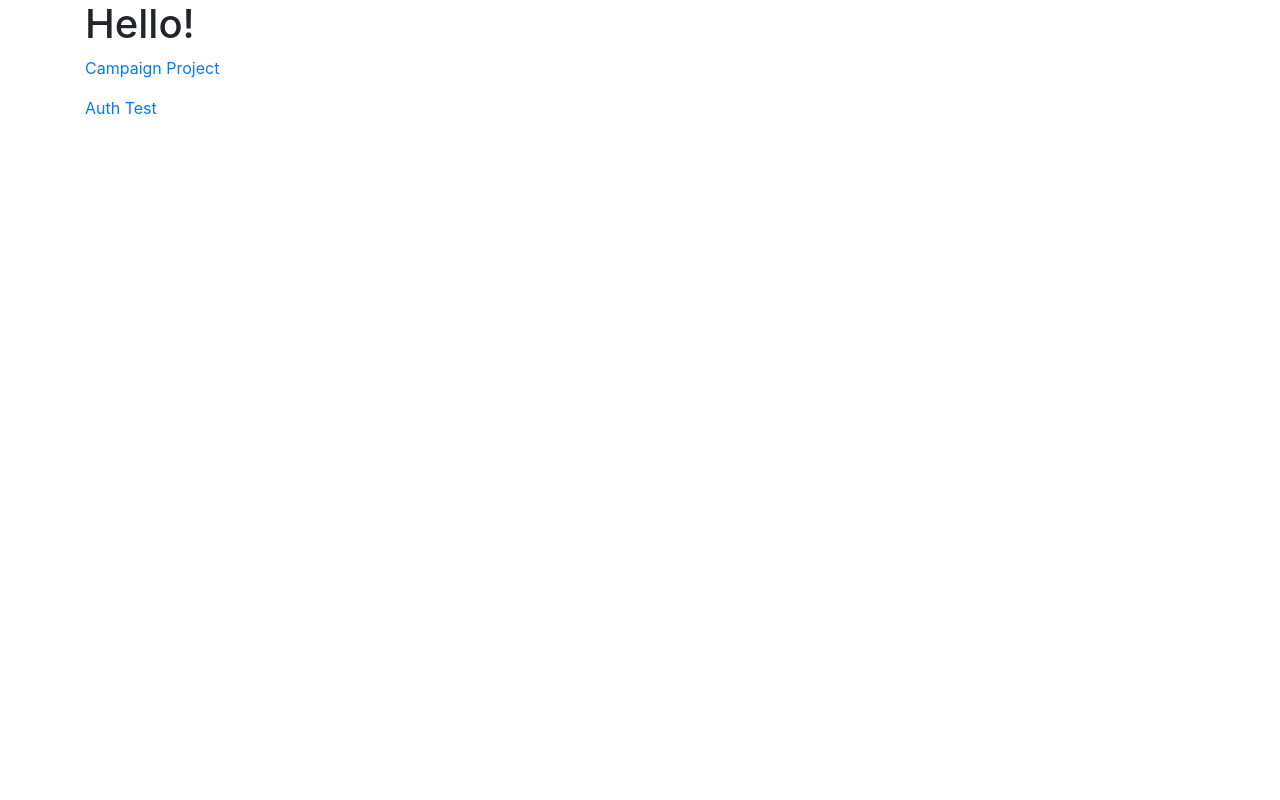
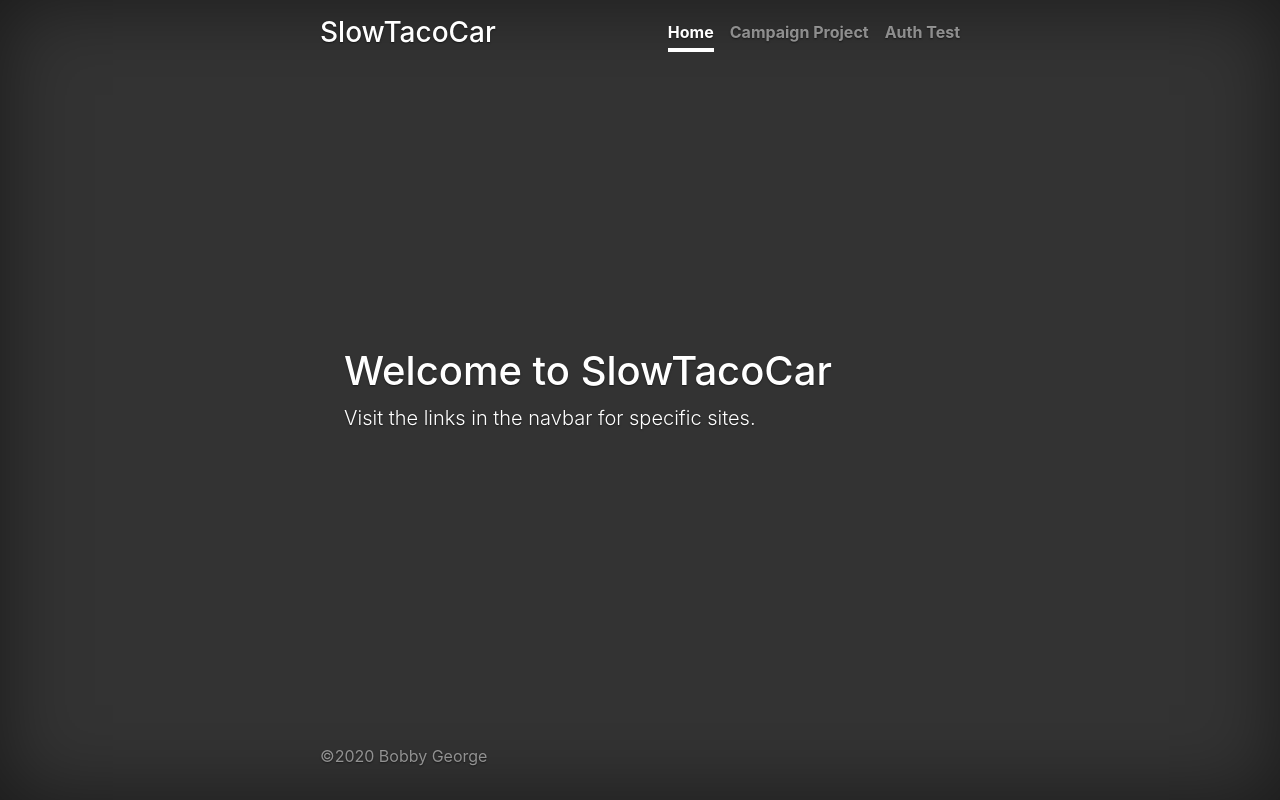
Before and after one commit to agent-c-csa/slowtacocar, a plain HTML site: page public/index.html in a window 1280 px wide. Drawn offline with nearby package versions, Linux system fonts and the light colour scheme.

Commit message:
Cover template

```diff
--- a/public/index.html
+++ b/public/index.html
@@ -8,13 +8,33 @@
     <!-- Bootstrap CSS -->
     <link rel="stylesheet" href="https://stackpath.bootstrapcdn.com/bootstrap/4.5.0/css/bootstrap.min.css" integrity="sha384-9aIt2nRpC12Uk9gS9baDl411NQApFmC26EwAOH8WgZl5MYYxFfc+NcPb1dKGj7Sk" crossorigin="anonymous">
 
-    <title>Hello, world!</title>
+    <link rel="stylesheet" href="site.css">
+
+    <title>SlowTacoCar</title>
   </head>
   <body>
-    <div class="container">
-      <h1>Hello!</h1>
-      <p><a href="https://campaign.slowtacocar.com">Campaign Project</a></p>
-      <p><a href="https://auth.slowtacocar.com">Auth Test</a></p>
+    <div class="cover-container d-flex w-100 h-100 p-3 mx-auto flex-column">
+      <header class="masthead mb-auto">
+        <div class="inner">
+          <h3 class="masthead-brand">SlowTacoCar</h3>
+          <nav class="nav nav-masthead justify-content-center">
+            <a class="nav-link active" href="#">Home</a>
+            <a class="nav-link" href="https://campaign.slowtacocar.com">Campaign Project</a>
+            <a class="nav-link" href="https://auth.slowtacocar.com">Auth Test</a>
+          </nav>
+        </div>
+      </header>
+
+      <main role="main" class="inner cover">
+        <h1 class="cover-heading">Welcome to SlowTacoCar</h1>
+        <p class="lead">Visit the links in the navbar for specific sites.</p>
+      </main>
+
+      <footer class="mastfoot mt-auto">
+        <div class="inner">
+          <p>&copy;2020 Bobby George</p>
+        </div>
+      </footer>
     </div>
 
     <!-- Optional JavaScript -->
--- /dev/null
+++ b/public/site.css
@@ -0,0 +1,106 @@
+/*
+ * Globals
+ */
+
+/* Links */
+a,
+a:focus,
+a:hover {
+  color: #fff;
+}
+
+/* Custom default button */
+.btn-secondary,
+.btn-secondary:hover,
+.btn-secondary:focus {
+  color: #333;
+  text-shadow: none; /* Prevent inheritance from `body` */
+  background-color: #fff;
+  border: .05rem solid #fff;
+}
+
+
+/*
+ * Base structure
+ */
+
+html,
+body {
+  height: 100%;
+  background-color: #333;
+}
+
+body {
+  display: -ms-flexbox;
+  display: flex;
+  color: #fff;
+  text-shadow: 0 .05rem .1rem rgba(0, 0, 0, .5);
+  box-shadow: inset 0 0 5rem rgba(0, 0, 0, .5);
+}
+
+.cover-container {
+  max-width: 42em;
+}
+
+
+/*
+ * Header
+ */
+.masthead {
+  margin-bottom: 2rem;
+}
+
+.masthead-brand {
+  margin-bottom: 0;
+}
+
+.nav-masthead .nav-link {
+  padding: .25rem 0;
+  font-weight: 700;
+  color: rgba(255, 255, 255, .5);
+  background-color: transparent;
+  border-bottom: .25rem solid transparent;
+}
+
+.nav-masthead .nav-link:hover,
+.nav-masthead .nav-link:focus {
+  border-bottom-color: rgba(255, 255, 255, .25);
+}
+
+.nav-masthead .nav-link + .nav-link {
+  margin-left: 1rem;
+}
+
+.nav-masthead .active {
+  color: #fff;
+  border-bottom-color: #fff;
+}
+
+@media (min-width: 48em) {
+  .masthead-brand {
+    float: left;
+  }
+  .nav-masthead {
+    float: right;
+  }
+}
+
+
+/*
+ * Cover
+ */
+.cover {
+  padding: 0 1.5rem;
+}
+.cover .btn-lg {
+  padding: .75rem 1.25rem;
+  font-weight: 700;
+}
+
+
+/*
+ * Footer
+ */
+.mastfoot {
+  color: rgba(255, 255, 255, .5);
+}
```
